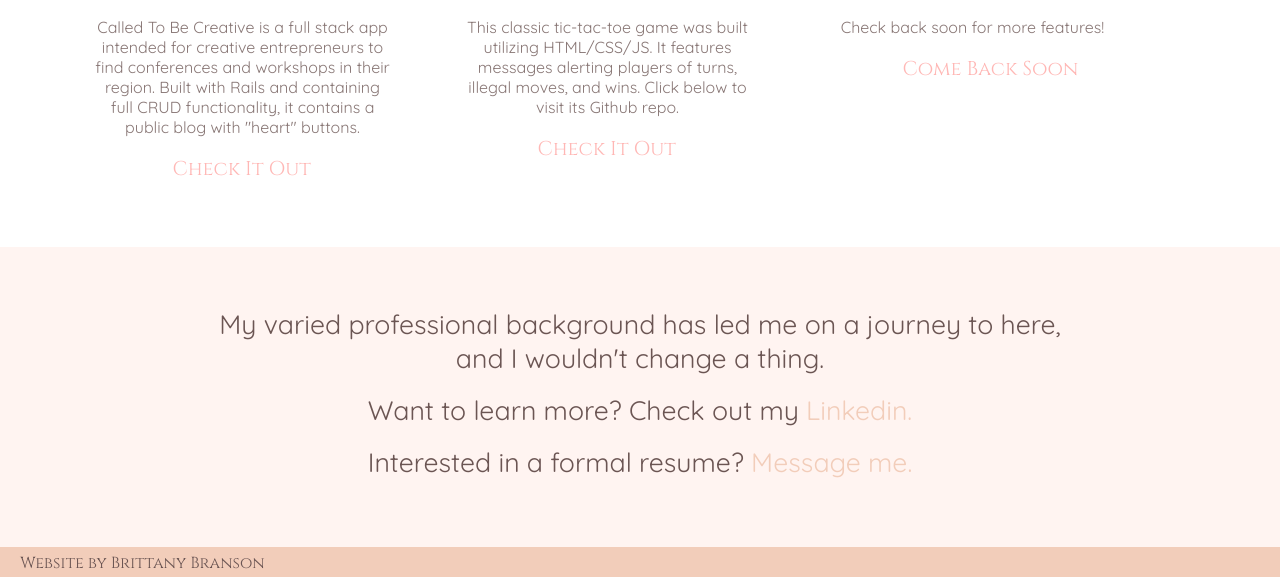
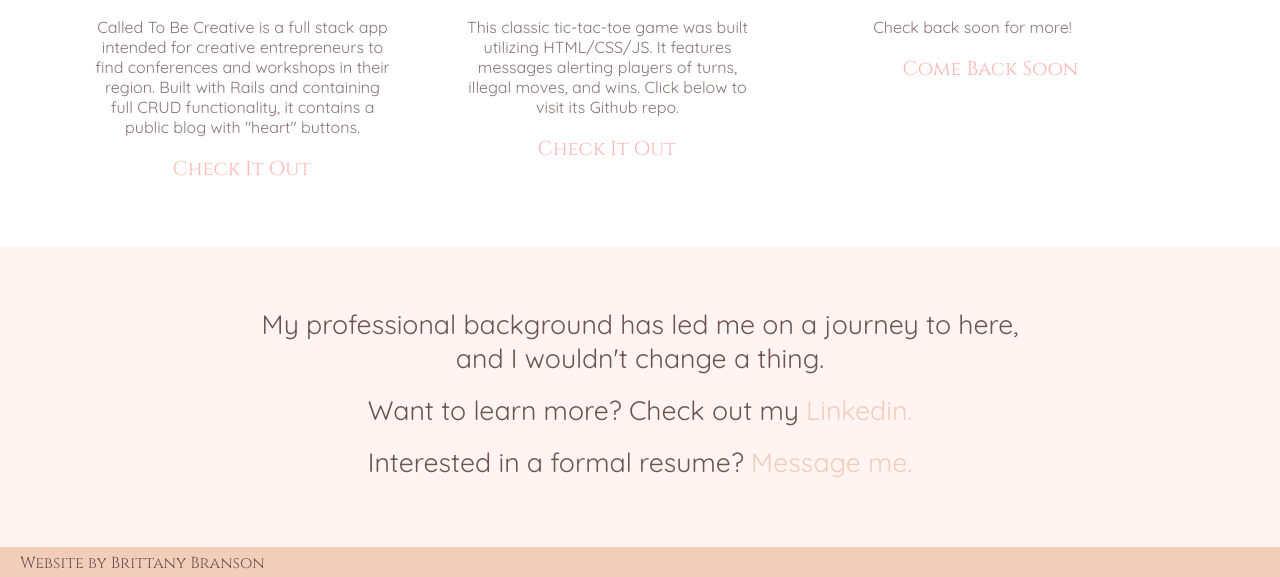
Before and after one commit to Dibbledl01/Brittany_Branson_Portfolio_Website, a plain HTML site: page web.html in a window 1280 px wide. Shown: the part 1043-1620 px from the top of the page. Drawn offline with Linux system fonts and the light colour scheme.

Commit message:
altered some text language

```diff
--- a/web.html
+++ b/web.html
@@ -71,7 +71,7 @@
       <figure>
         <div id="web-image-three" class="imageBox">
           <!-- <img src="http://placehold.it/250x250"> -->
-          <figcaption>Check back soon for more features!</figcaption>
+          <figcaption>Check back soon for more!</figcaption>
           <br>
           <a href="#" class="extra-fig">Come Back Soon</a>
         </div>
@@ -80,7 +80,7 @@
 
     <div id="web-resume-section">
       <div id="web-resume-container">
-        <p>My varied professional background has led me on a journey to here,</p>
+        <p>My professional background has led me on a journey to here,</p>
         <p>and I wouldn't change a thing.</p>
         <br>
         <p>Want to learn more? Check out my <a id="linkedin-link" href="https://www.linkedin.com/in/brittanylynnbranson">Linkedin.</a></p>
```
Also changed, not shown: meet_brittany.html (+1 -1 lines).
